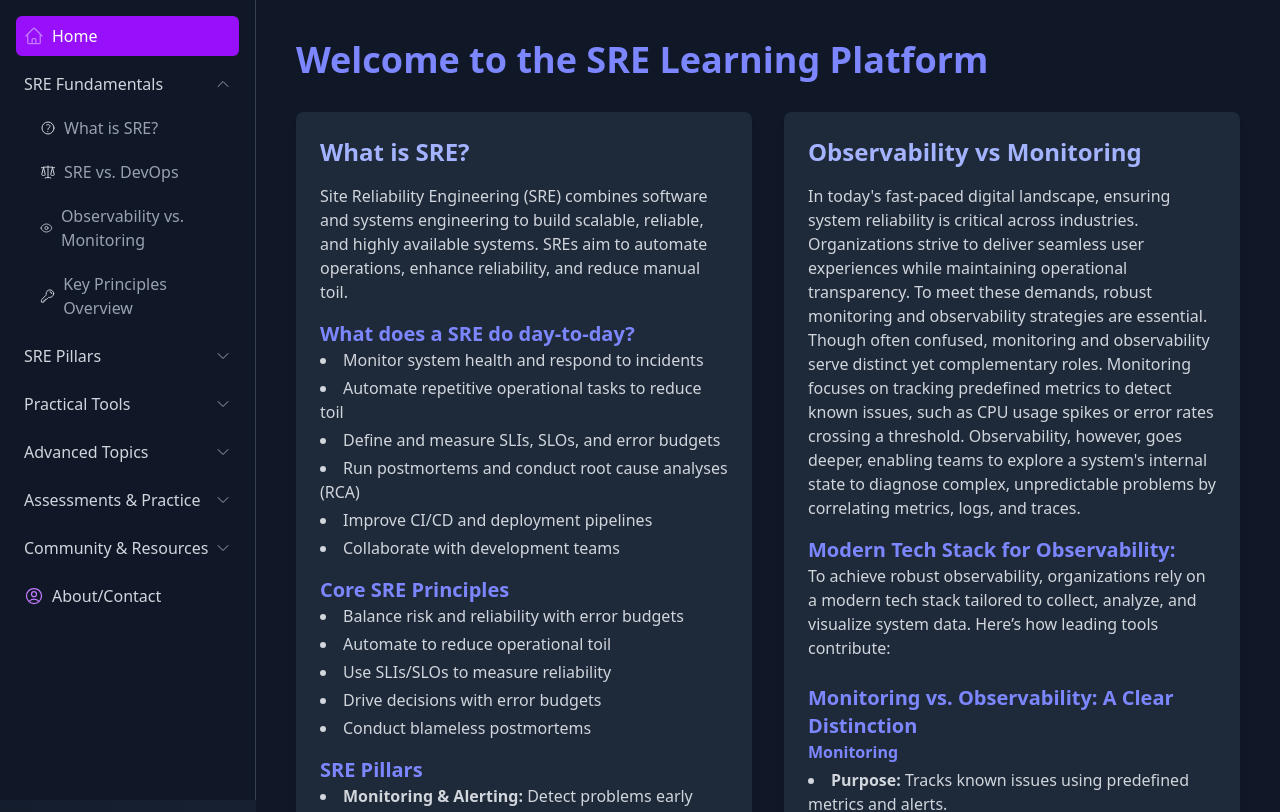
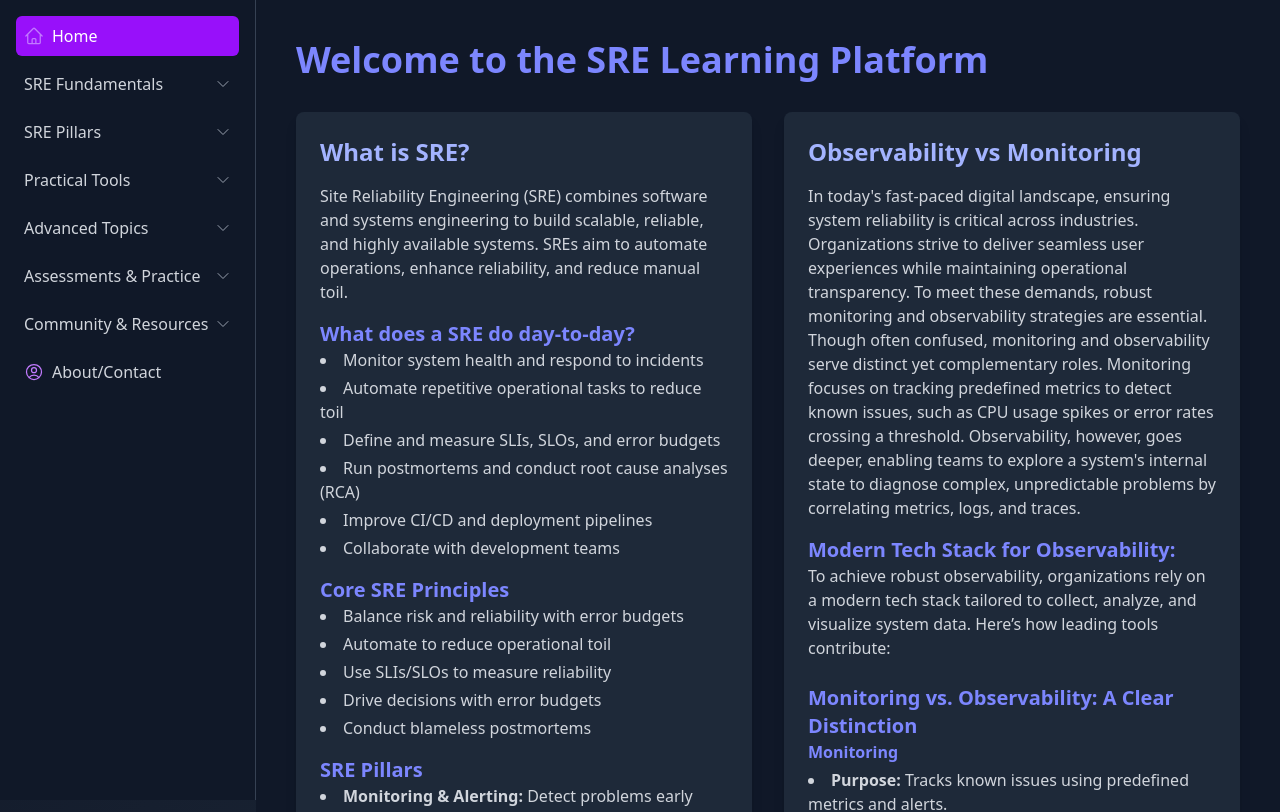
Before and after one commit to devops4noobs/sre4noobs, a Next.js app: page / in a window 1280 px wide. Shown: the top 812 px of the page. Built offline with nearby package versions, Linux system fonts and the light colour scheme.

Commit message:
makes no expand sre fundamentals

```diff
--- a/src/components/Sidebar.tsx
+++ b/src/components/Sidebar.tsx
@@ -65,7 +65,7 @@ const menuItems = [
 
 export default function Sidebar() {
   const pathname = usePathname();
-  const [expandedSections, setExpandedSections] = useState<string[]>(['SRE Fundamentals']);
+  const [expandedSections, setExpandedSections] = useState<string[]>([]);
 
   const toggleSection = (label: string) => {
     setExpandedSections((prev) =>
```
